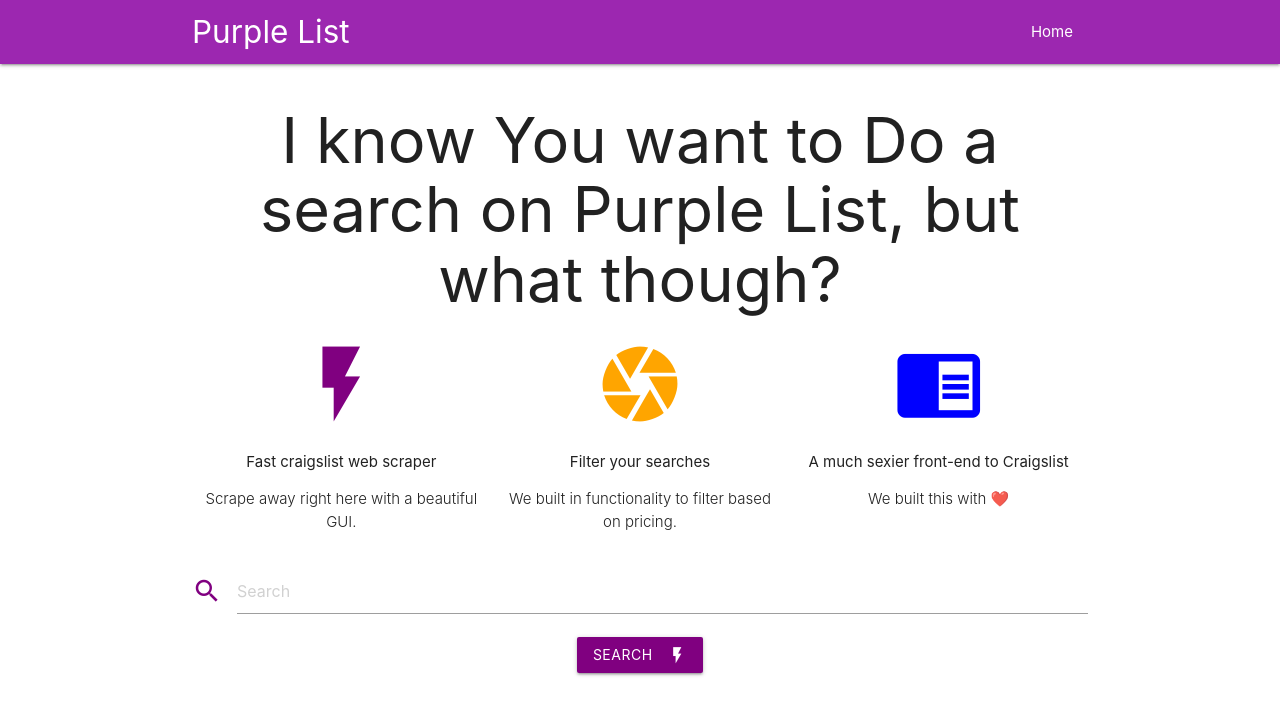
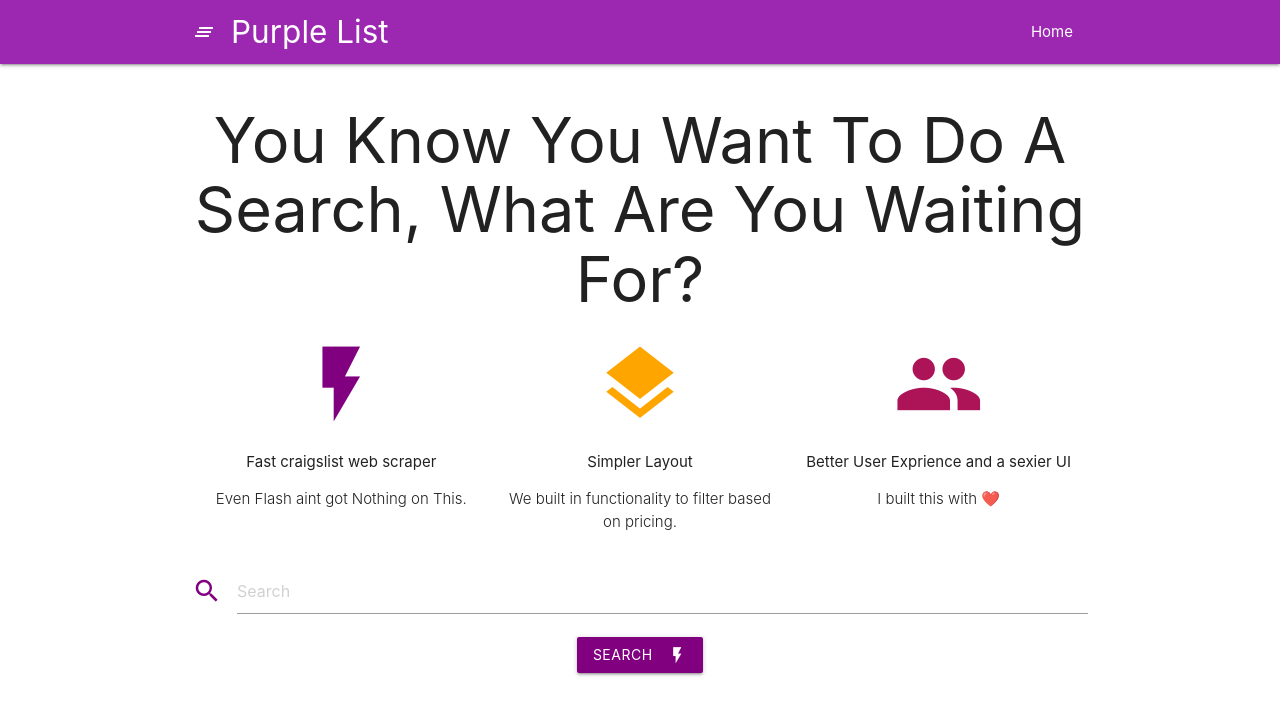
Before and after one commit to Andyphied/Purple-List-A-Criagslist-Clone-, a Django app: page / in a window 1280 px wide. Shown: the top 715 px of the page. Run offline with Django 3.2, Linux system fonts and the light colour scheme.

Commit message:
Changes were made to The UI layout

```diff
--- a/static/css/style.css
+++ /dev/null
@@ -1,9 +0,0 @@
-.card{
-    height: 400px;
-    overflow: hidden;
-}
-
-.card-image{
-    height: 250px;
-    overflow: hidden;
-}
--- a/templates/base.html
+++ b/templates/base.html
@@ -16,31 +16,34 @@
 </head>
 <body>
     <nav class= "purple">
+
         <div class="container nav-wrapper">
-            <a href="/" class="brand-logo">Purple List</a>
+            <a href="#!" class="brand-logo"><i class="medium material-icons" style="color: purple darken-4">clear_all</i>
+            Purple List
+            </a>
             <ul id="nav-mobile" class="right">
-                <li><a href="/">Home</a></li>
+                <li><a href="{% url 'home' %}">Home</a></li>
             </ul>
         </div>
     </nav>
 
     <div class="container">
-        <h1 style="text-align: center"> I know You want to Do a search on Purple List, but what though?</h1>
+        <h1 style="text-align: center"> You Know You Want To Do A Search, What Are You Waiting For?</h1>
         <div class="row">
             <div class="col s4">
                 <!-- Promo Content 1 goes here -->
                 <div class="center">
                     <i class="large material-icons" style="color: purple">flash_on</i>
                     <p>Fast craigslist web scraper</p>
-                    <p class="light center">Scrape away right here with a beautiful GUI.</p>
+                    <p class="light center">Even Flash aint got Nothing on This.</p>
                 </div>
             </div>
 
             <div class="col s4">
                 <!-- Promo Content 2 goes here -->
                 <div class="center">
-                    <i class="large material-icons" style="color: orange">camera</i>
-                    <p>Filter your searches</p>
+                    <i class="large material-icons" style="color: orange">layers</i>
+                    <p>Simpler Layout</p>
                     <p class="light center">We built in functionality to filter based on pricing.</p>
                 </div>
             </div>
@@ -48,9 +51,9 @@
             <div class="col s4">
                 <!-- Promo Content 3 goes here -->
                 <div class="center">
-                    <i class="large material-icons" style="color: blue">chrome_reader_mode</i>
-                    <p>A much sexier front-end to Craigslist</p>
-                    <p class="light center">We built this with ❤️</p>
+                    <i class="large material-icons" style="color: #ad1457">group</i>
+                    <p>Better User Exprience and a sexier UI</p>
+                    <p class="light center">I built this with ❤️</p>
                 </div>
             </div>
         </div>
--- a/templates/my_app/new_search.html
+++ b/templates/my_app/new_search.html
@@ -1,12 +1,12 @@
 {% extends 'base.html' %}
 
 {% block content%}
-    <h1 syle="text-align: center"> {{search | title }}</h2>
+    <h1 style="text-align: center"> {{search | title }}</h2>
 
         <div class="row">
             {% for post in final_postings %}
                 <div class="col s4">
-                    <div class="card">
+                    <div class="card small">
                         <div class="card-image">
                             <a href={{post.1}}><img src= {{post.3}} alt=""></a>
                         </div>
```
